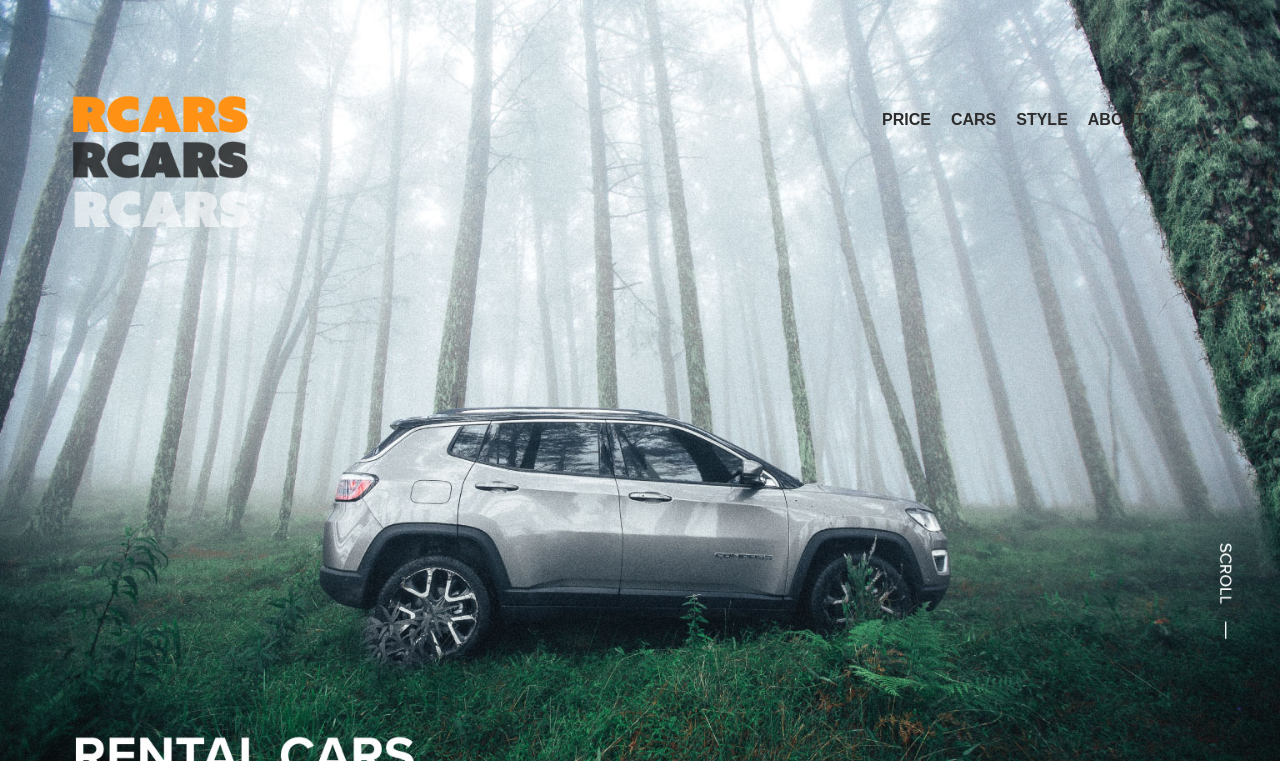
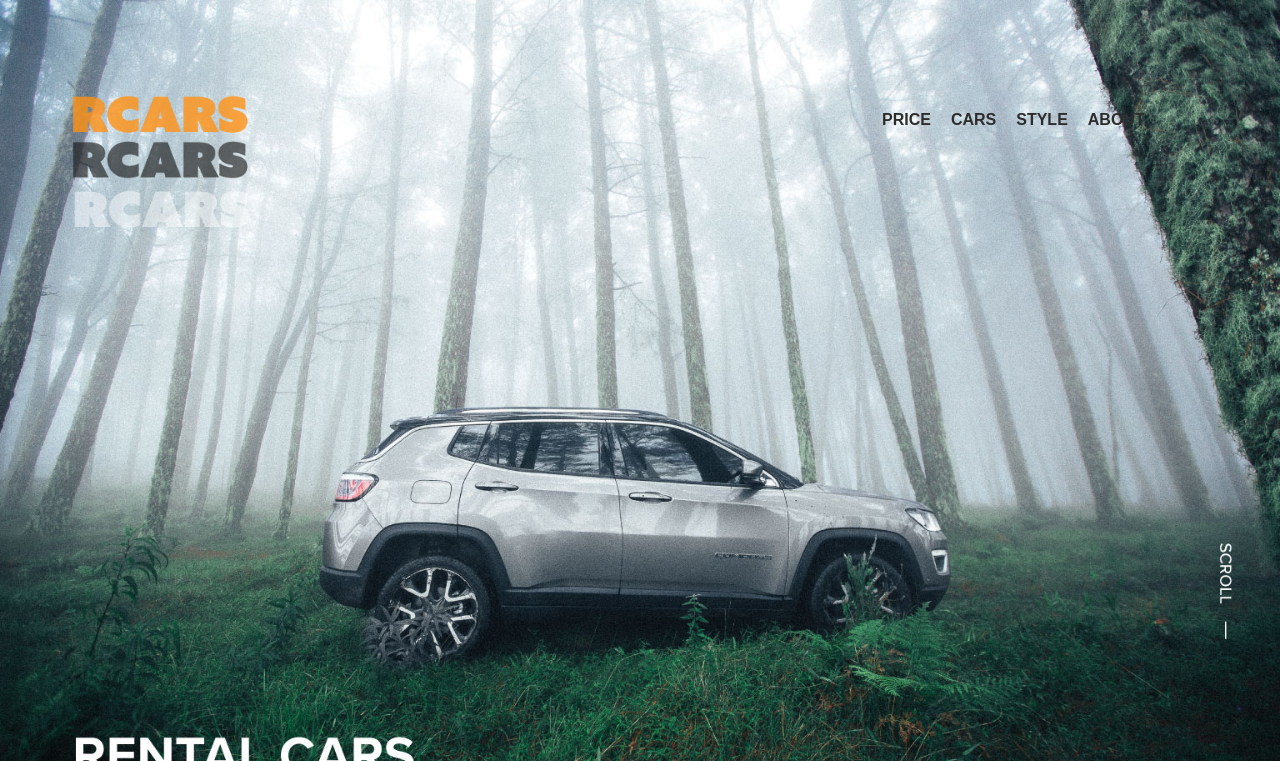
Before and after one commit to kzhub/rcars, a plain HTML site: page index.html in a window 1280 px wide. In both pictures the pointer is over the picture 160 px from the left and 160 px from the top of the page. Shown: the top 761 px of the page. Drawn offline with nearby package versions, Linux system fonts and the light colour scheme; a web font is replaced by a local one.

Commit message:
Update style.css

```diff
--- a/style.css
+++ b/style.css
@@ -54,12 +54,12 @@ p{
 .photos{
   text-align: center;
 }
+.photos img{
+  width:24%;
+}
 .photos img:hover{
   opacity: 0.8;
   transition: 0.5s;
-}
-.photos img{
-  width:24%;
 }
 .fadeInRight{
   transition: all 1s ease-in;
@@ -76,6 +76,10 @@ p{
   position: absolute;
   top: 10%;
   left: 5%;
+}
+#logo:hover{
+  opacity: 0.8;
+  transition: 0.5s;
 }
 #reve{
   width: 23%;
```
